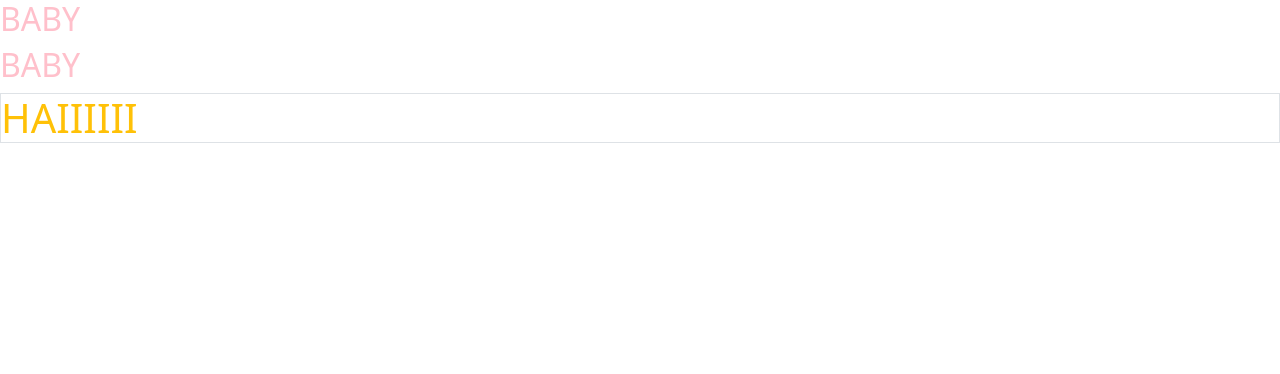
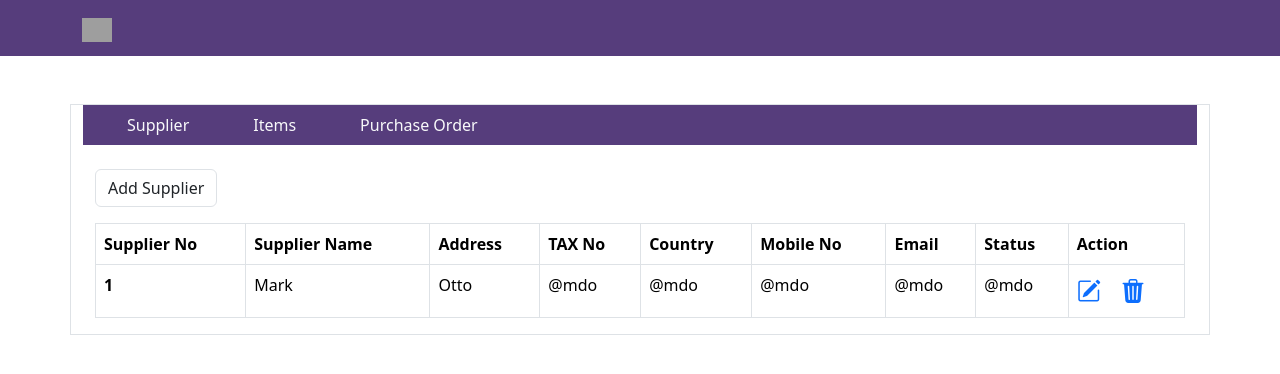
Before and after one commit to Fthahasim/procurement-app, a Laravel app: page / in a window 1280 px wide. Shown: the top 374 px of the page. Run offline with Laravel 12, Linux system fonts and the light colour scheme; style sheets or scripts are compiled from the project's sources; grey boxes are pictures that could not be loaded.

Commit message:
supplier table created

```diff
--- a/package.json
+++ b/package.json
@@ -16,6 +16,7 @@
     },
     "dependencies": {
         "bootstrap": "^5.3.3",
+        "bootstrap-icons": "^1.11.3",
         "jquery": "^3.7.1"
     }
 }
--- a/resources/css/app.css
+++ b/resources/css/app.css
@@ -1,4 +1,6 @@
-
-.baby{
-    color: pink;
+.bg-proc-primary{
+    background-color: #563d7c;
 }
+.proc-sidebar{
+    width: 17%;
+}
--- a/resources/views/supplier.blade.php
+++ b/resources/views/supplier.blade.php
@@ -4,13 +4,95 @@
     <meta charset="UTF-8">
     <meta name="viewport" content="width=device-width, initial-scale=1.0">
     <link href="https://cdn.jsdelivr.net/npm/bootstrap@5.3.3/dist/css/bootstrap.min.css" rel="stylesheet" integrity="sha384-QWTKZyjpPEjISv5WaRU9OFeRpok6YctnYmDr5pNlyT2bRjXh0JMhjY6hW+ALEwIH" crossorigin="anonymous">
+    <link href="https://cdnjs.cloudflare.com/ajax/libs/bootstrap-icons/1.10.5/font/bootstrap-icons.min.css" rel="stylesheet">
+
     @vite('resources/css/app.css')
     <title>Procurement Application</title>
 </head>
 <body>
-    <h2 class="baby">BABY</h2>
-    <h2 class="baby">BABY</h2>
-    <h1 class="text-warning border">HAIIIIII</h1>
+    <nav class="navbar navbar-expand-lg bg-proc-primary">
+        <div class="container d-flex">
+            <a class="navbar-brand" href="#">
+                <img src="/docs/5.3/assets/brand/bootstrap-logo.svg" width="30" height="24">
+            </a>
+        </div>
+    </nav>
+
+    <div class="container border proc-content mt-5">
+        <nav class="nav bg-proc-primary">
+            <div class="container">
+                <ul class="nav text-center">
+                    <li class="nav-item px-3">
+                        <a class="nav-link text-light"  href="#">Supplier</a>
+                    </li>
+                    <li class="nav-item px-3">
+                        <a class="nav-link text-light" href="#">Items</a>
+                    </li>
+                    <li class="nav-item px-3">
+                        <a class="nav-link text-light" href="#">Purchase Order</a>
+                    </li>
+                </ul>
+            </div>
+        </nav>
+        <div class="container mt-4">
+            <div class="add-supplier ">
+                <button type="button" class="btn border" data-bs-toggle="modal" data-bs-target="#staticBackdrop">
+                    Add Supplier
+                </button>
+                <!-- modal add supplier -->
+                <div class="modal fade" id="staticBackdrop" data-bs-backdrop="static" data-bs-keyboard="false" tabindex="-1" aria-labelledby="staticBackdropLabel" aria-hidden="true">
+                    <div class="modal-dialog">
+                        <div class="modal-content">
+                            <div class="modal-header">
+                                <h1 class="modal-title fs-5" id="staticBackdropLabel"><b>Add Supplier</b></h1>
+                                <button type="button" class="btn-close shadow-none" data-bs-dismiss="modal" aria-label="Close"></button>
+                            </div>
+                            <div class="modal-body">
+                                ...
+                            </div>
+                            <div class="modal-footer">
+                                <button type="button" class="btn bg-proc-primary text-light">Submit</button>
+                            </div>
+                        </div>
+                    </div>
+                </div>
+                <!-- modal ends -->
+            </div>
+            <div class="proc-supplier-table mt-3">
+                <table class="table table-bordered">
+                    <thead>
+                        <tr>
+                            <th scope="col">Supplier No</th>
+                            <th scope="col">Supplier Name</th>
+                            <th scope="col">Address</th>
+                            <th scope="col">TAX No</th>
+                            <th scope="col">Country</th>
+                            <th scope="col">Mobile No</th>
+                            <th scope="col">Email</th>
+                            <th scope="col">Status</th>
+                            <th scope="col">Action</th>
+                        </tr>
+                    </thead>
+                    <tbody>
+                        <tr>
+                            <th scope="row">1</th>
+                            <td>Mark</td>
+                            <td>Otto</td>
+                            <td>@mdo</td>
+                            <td>@mdo</td>
+                            <td>@mdo</td>
+                            <td>@mdo</td>
+                            <td>@mdo</td>
+                            <td>
+                                <a href=""><i class="bi bi-pencil-square fs-4"></i></a>
+                                <a href=""><i class="bi bi-trash3-fill fs-4 ms-3"></i></a>
+                            </td>
+                        </tr>
+                    </tbody>
+                </table>
+            </div>
+        </div>
+    </div>
 
 
 
```
Also changed, not shown: package-lock.json.
